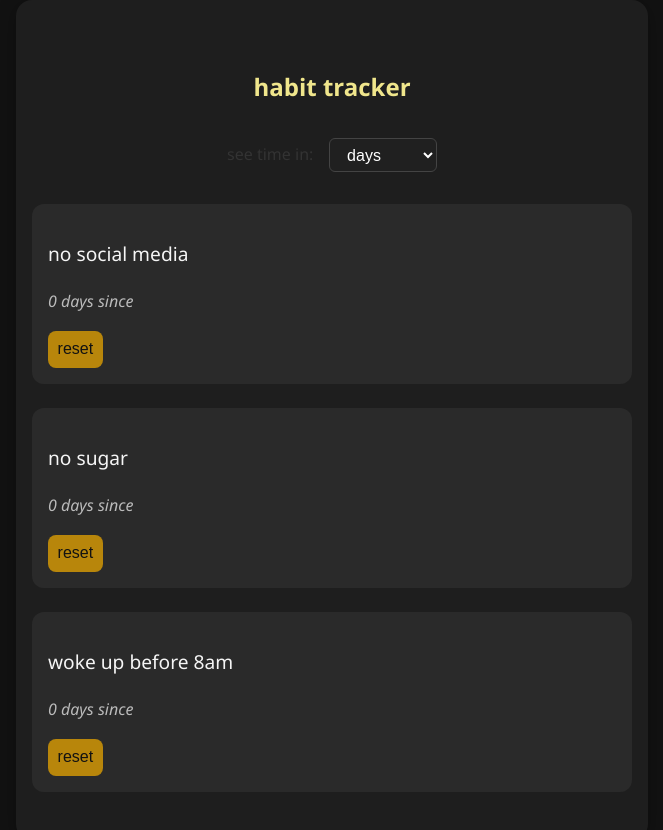
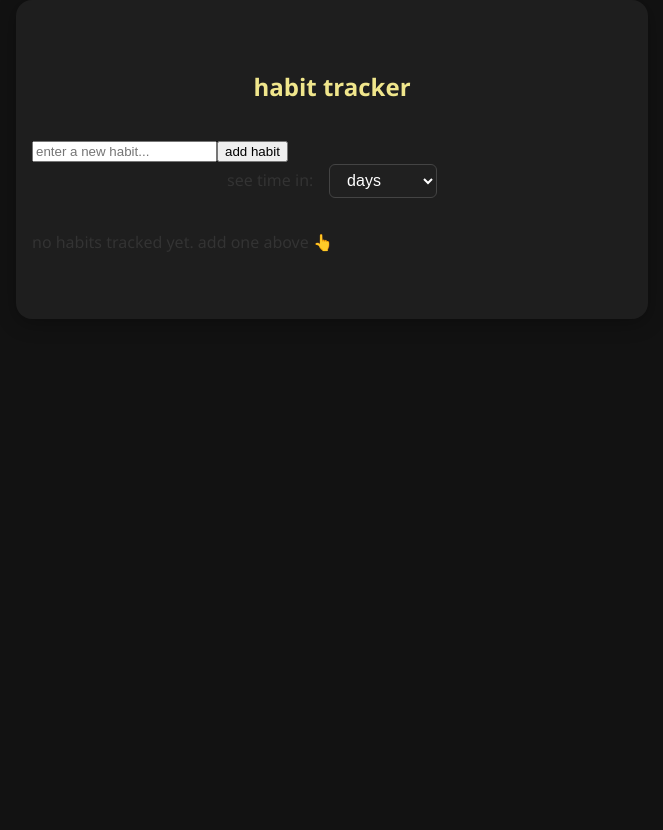
Before and after one commit to 46-HA/afterglow, a React (Vite) app in the folder afterglow/: page /habit in a window 1280 px wide. Shown: the top 830 px of the page, without its empty margins (308-971 px from the left). After the commit the page ends 800 px from the top, so only its background shows below. Built offline with nearby package versions, Linux system fonts and the light colour scheme.

Commit message:
remade habits

```diff
--- a/afterglow/src/Habit.jsx
+++ b/afterglow/src/Habit.jsx
@@ -2,31 +2,44 @@ import './css/Habit.css';
 import { useEffect, useState } from 'react';
 
 const timeUnits = ['seconds', 'minutes', 'hours', 'days', 'months'];
-
-const habits = [
-  { name: 'no social media', key: 'habit_social' },
-  { name: 'no sugar', key: 'habit_sugar' },
-  { name: 'woke up before 8am', key: 'habit_wakeup' },
-];
+const STORAGE_KEY = 'afterglow_habits';
 
 export default function Habit() {
   const [unit, setUnit] = useState('days');
-  const [timestamps, setTimestamps] = useState({});
+  const [habits, setHabits] = useState([]);
+  const [newHabitName, setNewHabitName] = useState('');
 
   useEffect(() => {
-    const stored = {};
-    habits.forEach(habit => {
-      const storedTime = localStorage.getItem(habit.key);
-      stored[habit.key] = storedTime ? parseInt(storedTime) : Date.now();
-    });
-    setTimestamps(stored);
+    const stored = localStorage.getItem(STORAGE_KEY);
+    if (stored) {
+      setHabits(JSON.parse(stored));
+    }
   }, []);
 
-  const resetHabit = (key) => {
-    const now = Date.now();
-    const updated = { ...timestamps, [key]: now };
-    setTimestamps(updated);
-    localStorage.setItem(key, now.toString());
+  const saveHabits = (updatedHabits) => {
+    setHabits(updatedHabits);
+    localStorage.setItem(STORAGE_KEY, JSON.stringify(updatedHabits));
+  };
+
+  const addHabit = () => {
+    if (!newHabitName.trim()) return;
+
+    const newHabit = {
+      id: Date.now(),
+      name: newHabitName.trim().toLowerCase(),
+      timestamp: Date.now(),
+    };
+
+    const updated = [...habits, newHabit];
+    saveHabits(updated);
+    setNewHabitName('');
+  };
+
+  const resetHabit = (id) => {
+    const updated = habits.map(habit =>
+      habit.id === id ? { ...habit, timestamp: Date.now() } : habit
+    );
+    saveHabits(updated);
   };
 
   const getElapsed = (startTime) => {
@@ -47,6 +60,17 @@ export default function Habit() {
   return (
     <div className="habit-container">
       <h2>habit tracker</h2>
+
+      <div className="habit-input">
+        <input
+          type="text"
+          value={newHabitName}
+          onChange={(e) => setNewHabitName(e.target.value)}
+          placeholder="enter a new habit..."
+        />
+        <button onClick={addHabit}>add habit</button>
+      </div>
+
       <div className="unit-selector">
         <label>see time in:</label>
         <select value={unit} onChange={(e) => setUnit(e.target.value)}>
@@ -56,15 +80,21 @@ export default function Habit() {
         </select>
       </div>
 
+      {habits.length === 0 ? (
+        <p className="no-habits">no habits tracked yet. add one above 👆</p>
+      ) : (
         <div className="habit-list">
           {habits.map((habit) => (
-          <div className="habit-card" key={habit.key}>
+            <div className="habit-card" key={habit.id}>
               <p className="habit-name">{habit.name}</p>
-            <p className="habit-time">{getElapsed(timestamps[habit.key])} {unit} since</p>
-            <button onClick={() => resetHabit(habit.key)}>reset</button>
+              <p className="habit-time">
+                {getElapsed(habit.timestamp)} {unit} since
+              </p>
+              <button onClick={() => resetHabit(habit.id)}>reset</button>
             </div>
           ))}
         </div>
+      )}
     </div>
   );
 }
```
Lines whose indentation alone changed are shown as unchanged.
